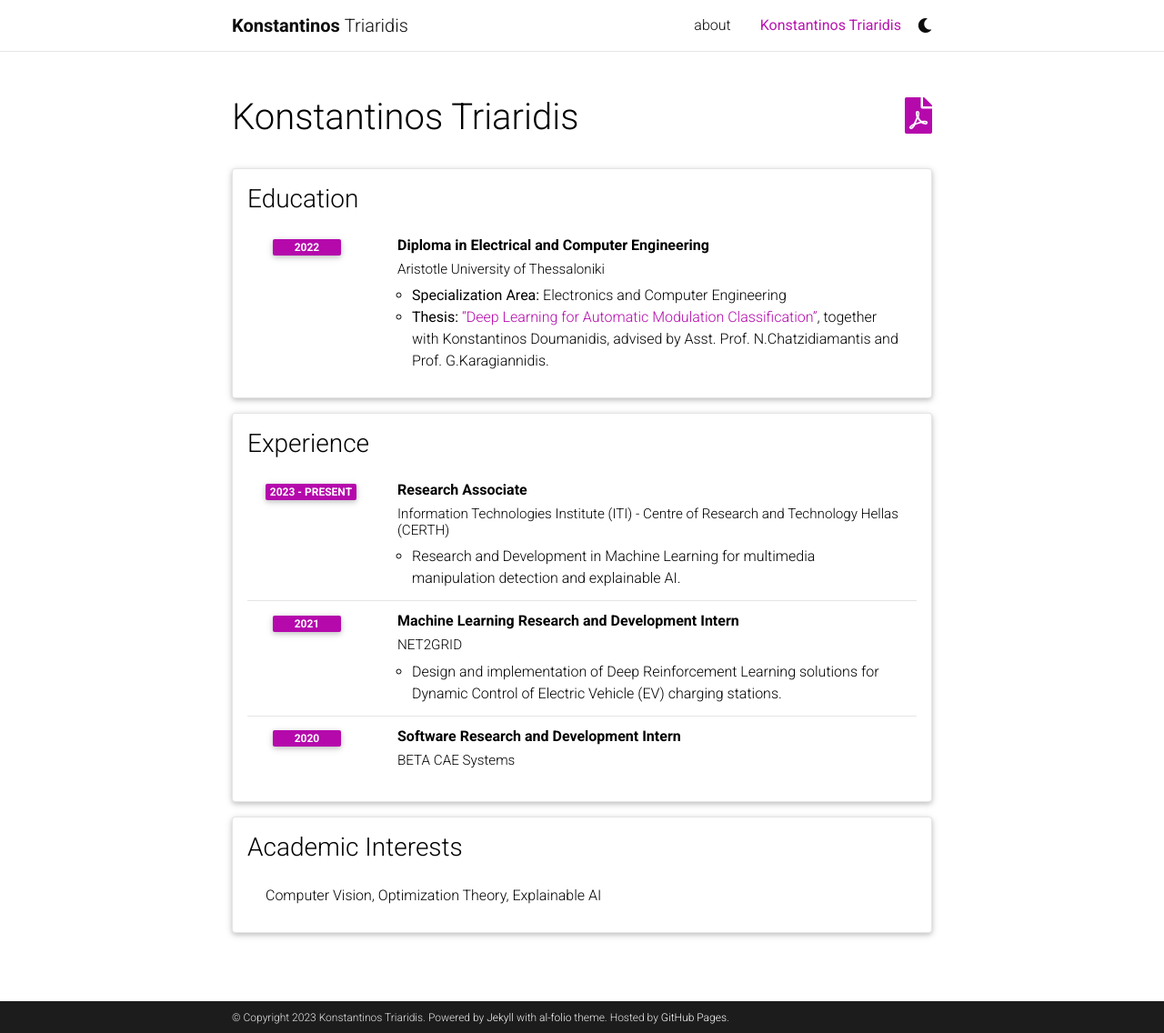
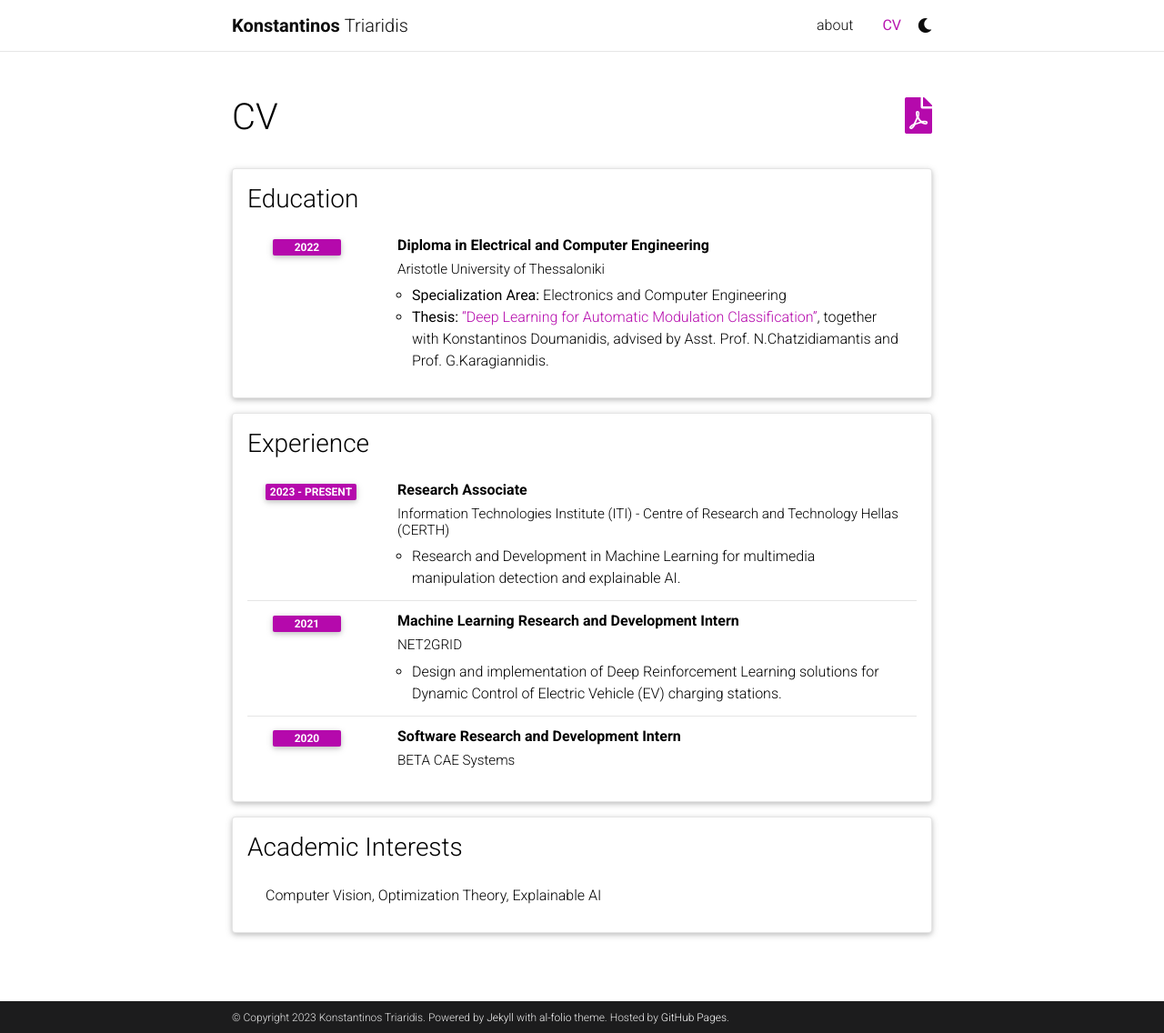
Before and after one commit to kostino/kostino.github.io, a Jekyll site: the page built from _pages/cv.md, in a window 1280 px wide and 1136 px high. Shown: the whole window at 91% size. Built offline with Jekyll 4.4.1, drawn with Linux system fonts in a browser that asks for light colours; comment, search, counter and statistics services are not loaded; a style sheet for code colours, icons or effects is not loaded.

Commit message:
Update cv.md

```diff
--- a/_pages/cv.md
+++ b/_pages/cv.md
@@ -1,7 +1,7 @@
 ---
 layout: cv
 permalink: /cv/
-title: Konstantinos Triaridis
+title: CV
 nav: true
 nav_order: 4
 cv_pdf: example_pdf.pdf
```
